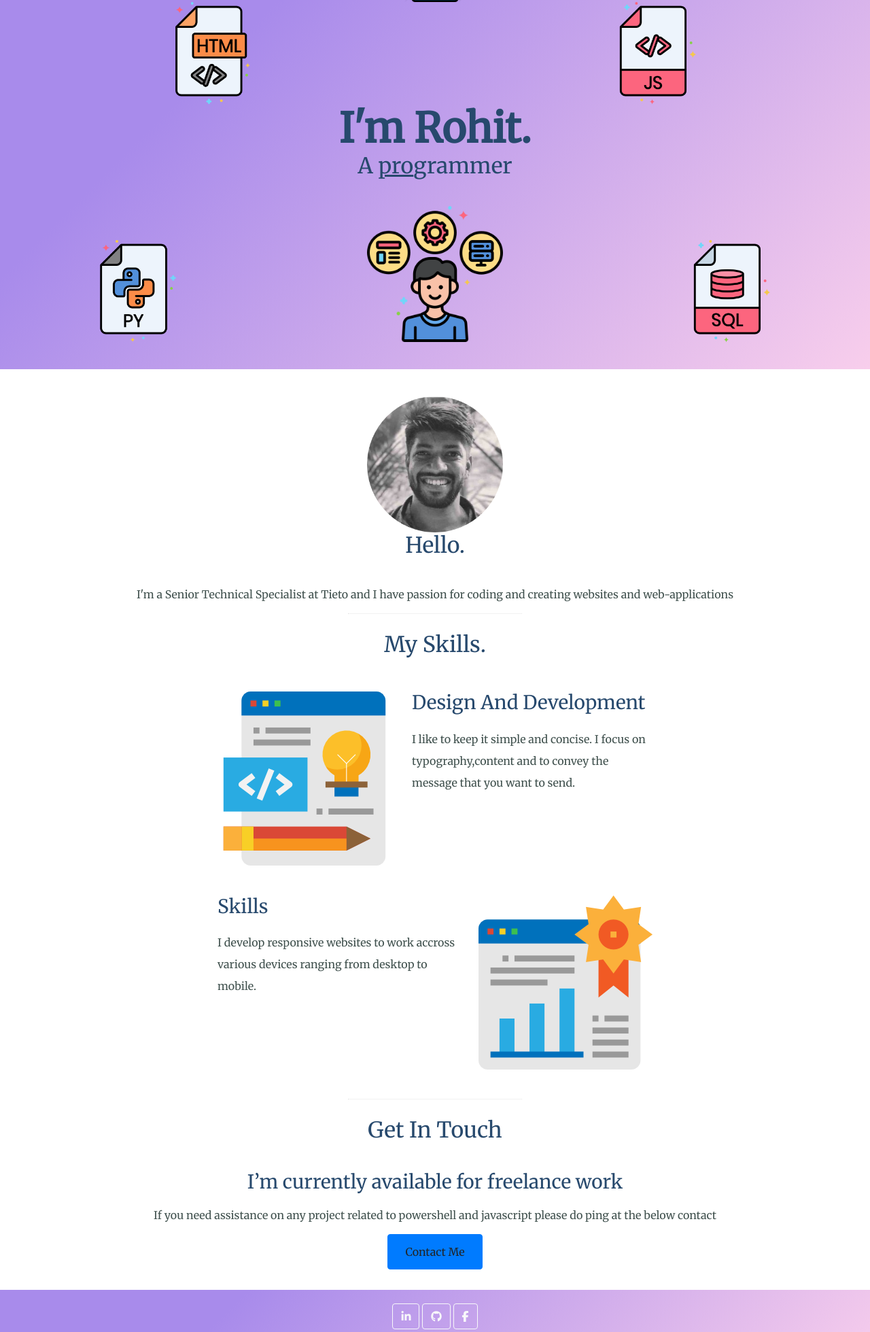
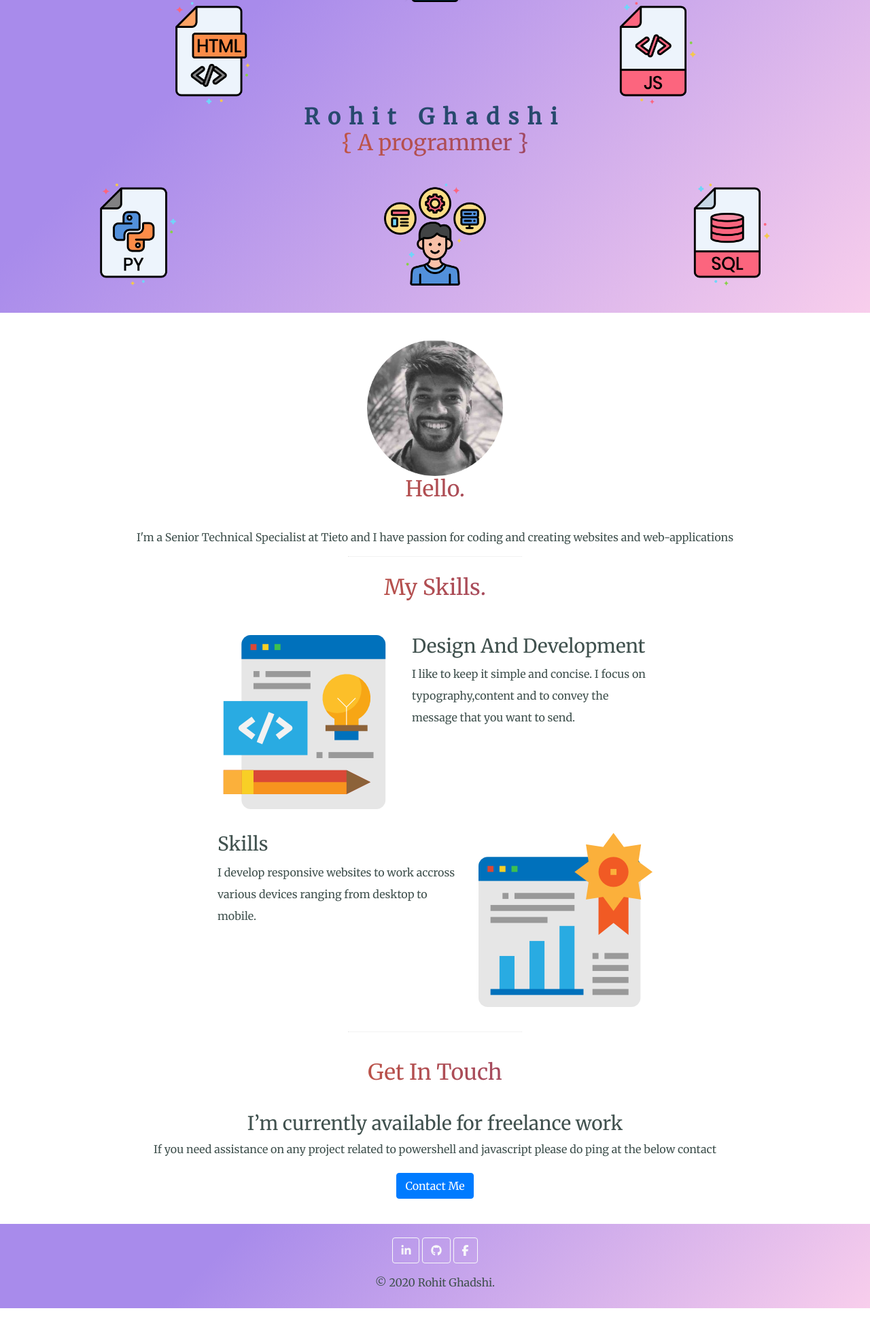
Before and after one commit to rohiet04/Personal-Portfolio, a plain HTML site: page index.html in a window 1280 px wide. Shown: the part 87-2046 px from the top of the page at 68% size. After the commit the page ends 2011 px from the top, so only its background shows below. Drawn offline with nearby package versions, Linux system fonts and the light colour scheme.

Commit message:
Added animation and modified buttons

```diff
--- a/css/master.css
+++ b/css/master.css
@@ -17,25 +17,58 @@ hr{
 
 h1{
   /* color: #1b6ca8; */
-  font-size: 60px;
+  letter-spacing: 0.8rem;
+  font-size: 2rem;
+  font-weight: 400;
   font-family: 'Merriweather', serif;
-  margin:0px auto 0px auto;
+  overflow: hidden;
+  white-space: nowrap;
+  margin:auto;
   color:#27496d;
+  width: 19ch;
+  animation:typing 5s steps(27), blink 1s ease-in-out 7s infinite;
 }
 
-h2
+@keyframeS typing{
+  75%{
+    width: 0ch;
+    color: rgba(249, 105, 14, 1);
+  }
+  100%{
+    width: 27ch;
+  }
+
+}
+
+
+@keyframes blink {
+  from{
+    border-right: 4px solid rgba(255,255,255,0);
+  }
+  to{
+    border-right: 4px solid #27496d;
+  }
+
+}
+
+/* h2
 {
   font-family: 'Merriweather', serif;
 margin:0px auto 40px auto;
   color:#27496d;
-  /* color:#1b6ca8; */
-}
+  /* color:#1b6ca8; }
+  */
 
-h3
+h2
 {
-margin:0px auto 20px auto;
-  color:#27496d;
-  /* color:#1b6ca8; */
+/* margin:0px auto 20px auto; */
+font-size: 2rem;
+margin:0px auto 40px auto;
+position: relative;
+/* color:rgba(249, 105, 14, 1); */
+background: linear-gradient(to right,rgba(249, 105, 14, 1) 0%, rgba(102, 51, 153, 1) 100%);
+-webkit-background-clip:text;
+-webkit-text-fill-color:transparent;
 }
 
 .top-container
@@ -76,11 +109,11 @@ margin:0px auto 20px auto;
 
 
 .skill-row{
-  margin:50px auto 150px;
+  margin:50px auto 10%;
   text-align: left;
   width:50%;
   line-height: 2;
-
+  padding-bottom: 10px;
 }
 
 
@@ -88,6 +121,7 @@ margin:0px auto 20px auto;
   height:25%;
   float: left;
   margin-right: 30px;
+  margin-bottom: 30px;
 }
 
 
@@ -95,6 +129,7 @@ margin:0px auto 20px auto;
   height:25%;
   float: right;
   margin-left: 30px;
+  margin-bottom: 30px;
 }
 
 .nav-link{
@@ -104,3 +139,11 @@ margin:0px auto 20px auto;
 .col-intro{
   margin-top: -60px;
 }
+
+.contact-me{
+  margin-top: 30px;
+}
+
+.skills{
+  margin-bottom: 10px;
+}
--- a/index.html
+++ b/index.html
@@ -5,7 +5,7 @@
     <title>Rohit's Personal Site</title>
 
 
-
+	<meta name="viewport" content="width=device-width, initial-scale=1">
 
     <link rel="icon" href="images/nerd.png">
     <link href="https://fonts.googleapis.com/css2?family=Merriweather&family=Sacramento&display=swap" rel="stylesheet">
@@ -36,8 +36,8 @@
         </div>
         <div class="row align-items-center">
           <div class="col">
-            <h1><strong> I'm Rohit.</strong></h1>
-            <h2> A <span class="pro">pro</span>grammer</h2>
+            <h1><strong> Rohit Ghadshi</strong></h1>
+            <h2>{ A <span class="pro">pro</span>grammer } </h2>
           </div>
         </div>
         <div class="row align-items-end">
@@ -45,7 +45,7 @@
             <img  height="150" width="150" class="top-cloud" src="images/python.png" alt="cloud-image">
           </div>
           <div class="col">
-          <img  height="200" width="200" class="top-cloud mx-auto" src="images/programmer.png" alt="cloud-image">
+          <img  height="150" width="150" class="top-cloud mx-auto" src="images/programmer.png" alt="cloud-image">
           </div>
           <div class="col">
           <img  height="150" width="150" class="top-cloud" src="images/sql.png" alt="cloud-image">
@@ -74,23 +74,32 @@
       <p>I develop responsive websites to work accross various devices ranging from desktop to mobile.</p>
     </div>
   </div>
+  <p></p>
   <hr>
+
+
   <div class="contact-me">
     <h2>Get In Touch</h2>
     <h3>I’m currently available for freelance work</h3>
     <p>If you need assistance on any project related to powershell and javascript please do ping at the below contact</p>
 
-    <button type="button" class="btn btn-primary" data-toggle="button" aria-pressed="false">
-  <a class="btn" href="mailto:rohit.bghadshi@gmail.com">Contact Me</a>
-</button>
+    <a class="btn" href="mailto:rohit.bghadshi@gmail.com">
+    <button type="button" class="btn btn-primary" data-toggle="button" aria-pressed="false">Contact Me</button>
+  </a>
   </div>
 </div>
 
 
 <div class="bottom-container">
-  <button type="button" class="btn btn-outline-light"name="button"><i class="fa fa-linkedin" aria-hidden="true"></i></button>
+  <a href="https://www.linkedin.com/in/rohit-ghadshi-97ba98b6/">
+    <button type="button" class="btn btn-outline-light"name="button"><i class="fa fa-linkedin" aria-hidden="true"></i></button>
+  </a>
+  <a href="https://github.com/rohiet04?tab=repositories">
   <button type="button" class="btn btn-outline-light"name="button"><i class="fa fa-github" aria-hidden="true"></i></button>
+</a>
+<a href="https://www.facebook.com/einstein.ghadshi">
   <button type="button" class="btn btn-outline-light"name="button"><i class="fa fa-facebook" aria-hidden="true"></i></button>
+</a>
   <p></p>
   <p>© 2020 Rohit Ghadshi.</p>
 </div>
```
